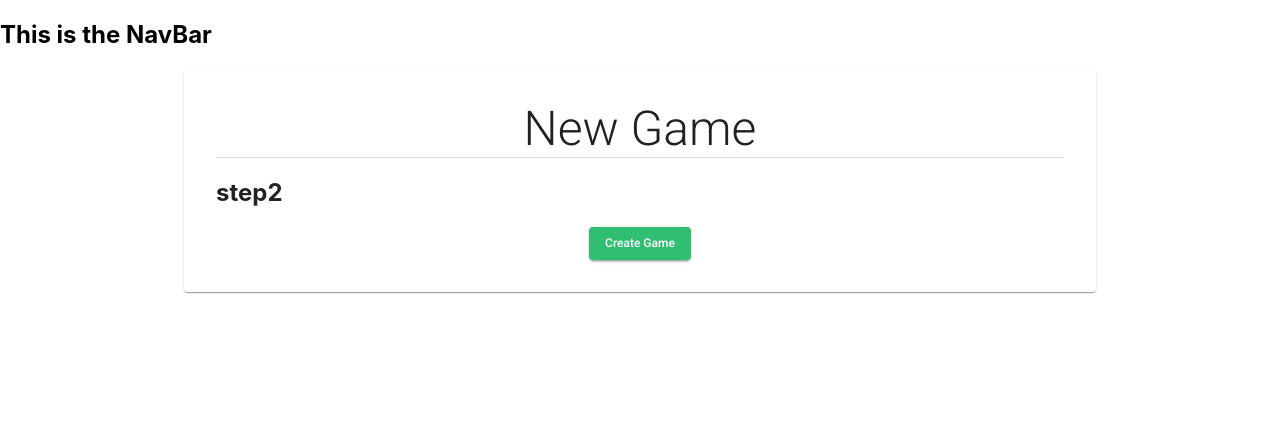
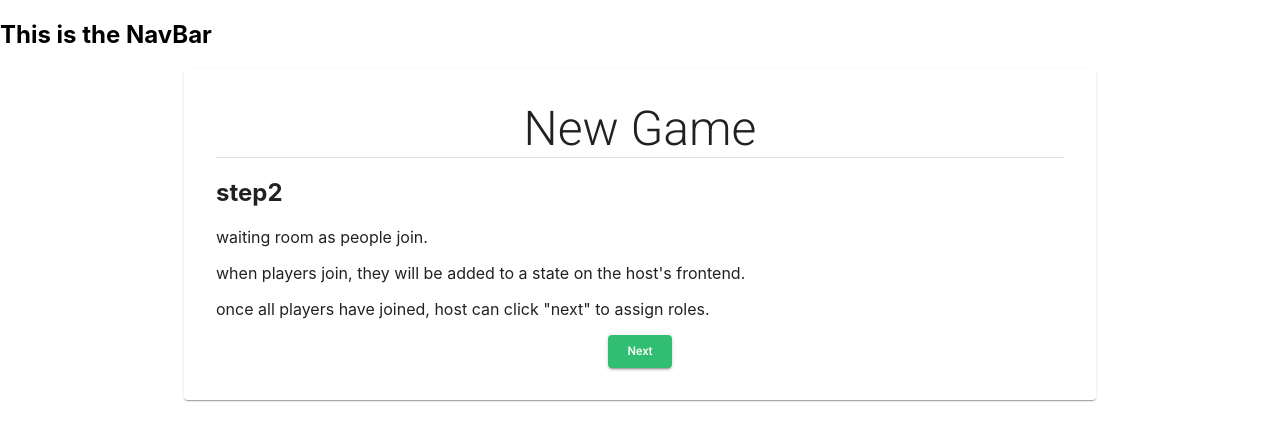
Before and after one commit to hatchways/team-dragon, a React (Create React App) app in the folder client/: page /new in a window 1280 px wide. Both pictures are taken after a click on the button "Next". Shown: the top 440 px of the page. Built offline with nearby package versions, Linux system fonts and the light colour scheme; no server answers.

Commit message:
additional work to new game, beginning of routing to BE

```diff
--- a/client/src/DataContext.js
+++ b/client/src/DataContext.js
@@ -1,10 +1,12 @@
 import React, { useContext, useState, useMemo } from "react";
-
 
 const EmailContext = React.createContext();
 
 const NewGameContext = React.createContext();
 
+const PlayersContext = React.createContext();
+
+const RolesContext = React.createContext();
 
 // Custom hook for Emails to be invited to game
 export function useEmails() {
@@ -16,6 +18,16 @@ export function useNewGame() {
   return useContext(NewGameContext);
 }
 
+// Custom hook for getting accepted players
+export function usePlayers() {
+  return useContext(PlayersContext);
+}
+
+// Custom hook for setting roles before starting the game
+export function useRoles() {
+  return useContext(RolesContext);
+}
+
 export function DataProvider({ children }) {
   //Holds emails to be invited to game
   const [emails, setEmails] = useState([]);
@@ -25,16 +37,48 @@ export function DataProvider({ children }) {
   ]);
 
   //Holds New Game Steps + Game Data
-  const [newGame, setNewGame] = useState({ step: 1 });
+  const [newGame, setNewGame] = useState({ step: 1, gameId: "" });
   const providerNewGame = useMemo(() => [newGame, setNewGame], [
     newGame,
     setNewGame,
   ]);
 
+  //Holds Players who have accepted game invite
+  const [players, setPlayers] = useState([
+    "host",
+    "player2",
+    "player3",
+    "player4",
+    "player6",
+  ]);
+  const providerPlayers = useMemo(() => [players, setPlayers], [
+    players,
+    setPlayers,
+  ]);
+
+  // Roles before starting the game
+
+  const [roles, setRoles] = useState({
+    matchId: "gameId here",
+    teamBlue: {
+      spyMaster: "id_spyMasterBlue",
+      agents: ["id_1AgentBlue", "id_2AgentBlue"],
+    },
+    teamRed: {
+      spyMaster: "id_spyMasterRed",
+      agents: ["id_1AgentRed", "id_2AgentRed"],
+    },
+  });
+  const providerRoles = useMemo(() => [roles, setRoles], [roles, setRoles]);
+
   return (
     <NewGameContext.Provider value={providerNewGame}>
       <EmailContext.Provider value={providerEmails}>
-        {children}
+        <PlayersContext.Provider value={providerPlayers}>
+          <RolesContext.Provider value={providerRoles}>
+            {children}
+          </RolesContext.Provider>
+        </PlayersContext.Provider>
       </EmailContext.Provider>
     </NewGameContext.Provider>
   );
--- a/client/src/components/new game/step 1/StepOne.js
+++ b/client/src/components/new game/step 1/StepOne.js
@@ -1,9 +1,8 @@
-import React from "react";
-import { makeStyles, createStyles } from "@material-ui/core/styles";
-
+import React, { useEffect } from "react";
 import EmailInvite from "./EmailInvite";
 import LinkInvite from "./LinkInvite";
-
+import { useNewGame } from "../../../DataContext";
+import { makeStyles, createStyles } from "@material-ui/core/styles";
 import { Divider, Grid } from "@material-ui/core";
 
 const useStyles = makeStyles((theme) =>
@@ -16,6 +15,17 @@ const useStyles = makeStyles((theme) =>
 
 const StepOne = () => {
   const classes = useStyles();
+
+  const newGameContext = useNewGame();
+  const [newGame, setNewGame] = newGameContext;
+
+  useEffect(() => {
+    //Needs a get request for match id from backend
+    setNewGame((prevState) => ({
+      ...prevState,
+      gameId: "gameId here",
+    }));
+  }, []);
 
   return (
     <>
--- a/client/src/components/new game/step 2/StepTwo.js
+++ b/client/src/components/new game/step 2/StepTwo.js
@@ -1,14 +1,29 @@
 import React from "react";
-import  { useAxios }   from "../../../hooks/useAxios";
-import { useEmails } from "../../../DataContext"
+import { useAxios } from "../../../hooks/useAxios";
+import { useEmails, useNewGame } from "../../../DataContext";
 
 const StepTwo = () => {
-    const emailsContext = useEmails();
-    const [emails, setEmails] = emailsContext;
+  const emailsContext = useEmails();
+  const [emails] = emailsContext;
 
-    useAxios("url here", "post", emails);
+  const newGameContext = useNewGame();
+  const [newGame] = newGameContext;
 
-    return ( <h2>step2</h2> );
-}
+  //Makes a post request to invite users, includes game ID created in step 1
+ useAxios("url here", "post", { emails: emails, gameId: newGame.gameId });
+
+  return (
+    <>
+      <h2>step2</h2>
+      <p>waiting room as people join. </p>
+      <p>
+        when players join, they will be added to a state on the host's frontend.
+      </p>
+      <p>
+        once all players have joined, host can click "next" to assign roles.
+      </p>
+    </>
+  );
+};
 
 export default StepTwo;
--- /dev/null
+++ b/client/src/components/new game/step 3/StepThree.js
@@ -0,0 +1,25 @@
+import React from "react";
+import { useNewGame, usePlayers, useRoles } from "../../../DataContext";
+import { useAxios } from "../../../hooks/useAxios";
+
+const StepThree = () => {
+  const newGameContext = useNewGame();
+  const [newGame] = newGameContext;
+
+  const newPlayerContext = usePlayers();
+  const [players, setPlayers] = newPlayerContext;
+
+  const newRolesContext = useRoles();
+  const [roles, setRoles] = newRolesContext;
+
+  console.log(players)
+
+  return (
+    <>
+      <h2>STEP 3</h2>
+      <p>Assigning Roles + Starting Game</p>
+    </>
+  );
+};
+
+export default StepThree;
--- a/client/src/hooks/useAxios.js
+++ b/client/src/hooks/useAxios.js
@@ -17,15 +17,9 @@ export const useAxios = (url, method, data) => {
     }
 
     if (method === "post") {
-        console.log(url, data)
-    //   axios
-    //     .post(url, data)
-    //     .then((response) => {
-    //       setState({ data: response.data, loading: false });
-    //     })
-    //     .catch((err) => {
-    //       console.log(err);
-    //     });
+        axios.post(url, data).catch((err) => {
+          console.log(err);
+        });
     }
   }, [url, method, data]);
 
--- a/client/src/pages/NewGame.js
+++ b/client/src/pages/NewGame.js
@@ -1,7 +1,9 @@
 import React from "react";
 import StepOne from "../components/new game/step 1/StepOne.js";
 import StepTwo from "../components/new game/step 2/StepTwo.js";
-import { useNewGame } from "../DataContext";
+import StepThree from "../components/new game/step 3/StepThree.js";
+import axios from "axios";
+import { useNewGame, useRoles } from "../DataContext";
 import {
   Button,
   Container,
@@ -27,31 +29,42 @@ const NewGame = (props) => {
   const newGameContext = useNewGame();
   const [newGame, setNewGame] = newGameContext;
 
+  // const newRoleContext = useRoles();
+  // const [roles] = newRoleContext;
+
   const nextStep = () => {
     const { step } = newGame;
     setNewGame((prevState) => ({
       ...prevState,
       step: step + 1,
     }));
+  };
 
-    // if (step === 1) {
-    //   const { data, loading } = useAxios(
-    //     "https://www.hatchways.io/api/assessment/students"
-    //   );
-
-    // }
+  const startGame = (url, data) => {
+    console.log("startgame");
+    axios.post(url, data).catch((err) => {
+      console.log(err);
+    });
+    const { step } = newGame;
+    setNewGame((prevState) => ({
+      ...prevState,
+      step: step + 1,
+    }));
   };
 
   const newGameSteps = () => {
     const { step } = newGame;
+    console.log(step);
 
     switch (step) {
       case 1:
         return <StepOne />;
       case 2:
         return <StepTwo />;
+      case 3:
+        return <StepThree />;
       default:
-        return <h2>End of the road</h2>;
+        return <h2>Game Starts?</h2>;
     }
   };
 
@@ -67,12 +80,13 @@ const NewGame = (props) => {
         {newGameSteps()}
 
         <Grid container direction="row" justify="center" alignItems="center">
-          {newGame.step === 1 ? (
+          {newGame.step < 4 ? (
             <Button variant="contained" color="primary" onClick={nextStep}>
               Next
             </Button>
           ) : (
-            <Button variant="contained" color="primary" onClick={nextStep}>
+            //Put logic here to start the game?
+            <Button variant="contained" color="primary" onClick={startGame}>
               Create Game
             </Button>
           )}
```
Also changed, not shown: 1 other file (tests, documents, lock files or other folders).
